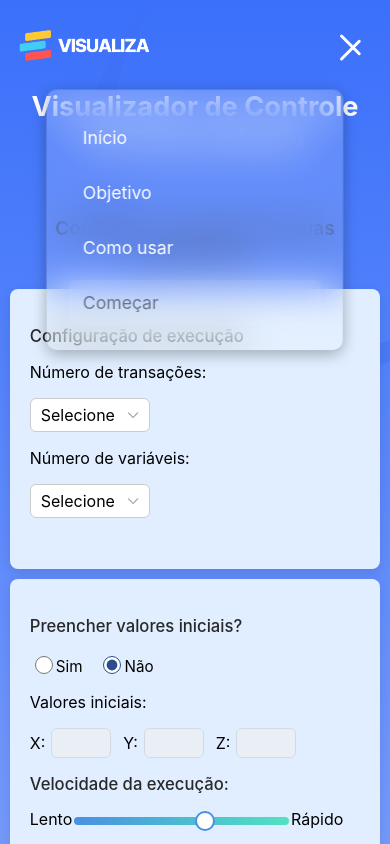
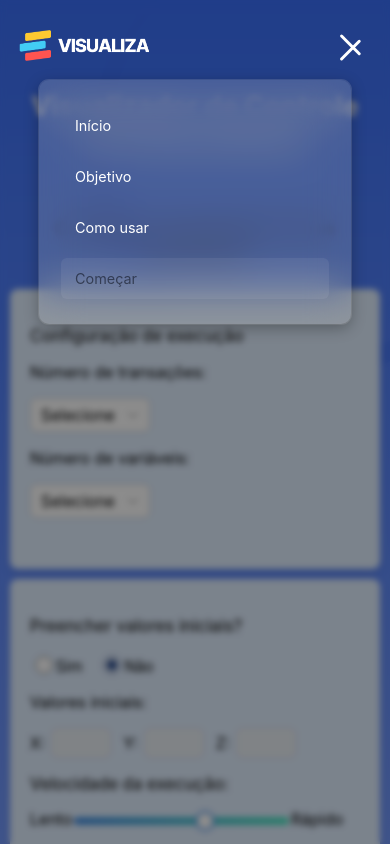
Before and after one commit to Kadu-Santos/controle-concorrencia-app, a React (Create React App) app: page /RunPage in a window 390 px wide. Both pictures are taken after a click on the element 356 px from the left and 47 px from the top of the page. Shown: the top 844 px of the page. Built offline with nearby package versions, Linux system fonts and the light colour scheme.

Commit message:
Adição de botão de volta ao topo, correções no hamburguer da versão mobile.

```diff
--- a/src/components/Navbar/Navbar.css
+++ b/src/components/Navbar/Navbar.css
@@ -11,6 +11,10 @@
   transform: translateX(-50%);
   margin-top: 10px;
   z-index: 20;
+}
+
+.navbar.menu-open {
+  z-index: 60;
 }
 
 /* Logo */
@@ -70,7 +74,8 @@
   flex-direction: column;
   gap: 6px;
   cursor: pointer;
-  z-index: 60; /* Para ficar acima do overlay */
+  z-index: 60;
+  /* Para ficar acima do overlay */
 }
 
 .hamburger span {
@@ -111,11 +116,12 @@
 .mobile-overlay.open {
   opacity: 1;
   pointer-events: auto;
+  z-index: 40;
 }
 
 /* Caixa principal do menu */
 .mobile-menu {
-  position: absolute;
+  position: fixed;
   top: 80px;
   right: 20px;
   width: 50%;
@@ -128,8 +134,8 @@
 
   border-radius: 10px;
   box-shadow:
-      0 4px 15px rgba(0, 0, 0, 0.3),
-      0 0 0 1px rgba(255, 255, 255, 0.15);
+    0 4px 15px rgba(0, 0, 0, 0.3),
+    0 0 0 1px rgba(255, 255, 255, 0.15);
 
   transform: translateY(-10px) scale(0.96);
   opacity: 0;
@@ -210,6 +216,10 @@
   .logo-image {
     width: 150px;
   }
+
+  .mobile-menu li {
+    font-size: 1rem;
+  }
 }
 
 /* Celulares pequenos */
@@ -223,4 +233,8 @@
     width: 80%;
     right: 10%;
   }
+
+  .mobile-menu li {
+    font-size: 0.9rem;
+  }
 }
--- a/src/components/Navbar/Navbar.js
+++ b/src/components/Navbar/Navbar.js
@@ -19,7 +19,27 @@ function Navbar() {
   };
 
   return (
-    <nav className="navbar">
+    <>
+      <div
+        className={`mobile-overlay ${open ? "open" : ""}`}
+        onClick={() => setOpen(false)}
+      ></div>
+
+      {/* Menu Mobile */}
+      <div className={`mobile-menu ${open ? "open" : ""}`}>
+        <li onClick={() => { navigate('/'); setOpen(false); }}>Início</li>
+        <li onClick={() => { scrollToSection('objetivo'); setOpen(false); }}>Objetivo</li>
+        <li onClick={() => { scrollToSection('como-usar'); setOpen(false); }}>Como usar</li>
+        <li
+          onClick={() => !isRunPage && navigate('/RunPage')}
+          id="destaque"
+          className={isRunPage ? "disabled" : ""}
+        >
+          Começar
+        </li>
+      </div>
+
+      <nav className={`navbar ${open ? "menu-open" : ""}`}>
 
         {/* Logo */}
         <div className="navbar-logo" onClick={() => navigate('/')}>
@@ -49,21 +69,8 @@ function Navbar() {
           <span></span>
           <span></span>
         </div>
-
-      {/* Menu Mobile */}
-      <div className={`mobile-menu ${open ? "open" : ""}`}>
-        <li onClick={() => navigate('/')}>Início</li>
-        <li onClick={() => scrollToSection('objetivo')}>Objetivo</li>
-        <li onClick={() => scrollToSection('como-usar')}>Como usar</li>
-        <li
-          onClick={() => !isRunPage && navigate('/RunPage')}
-          id="destaque"
-          className={isRunPage ? "disabled" : ""}
-        >
-          Começar
-        </li>
-      </div>
       </nav>
+    </>
   );
 }
 
--- a/src/screens/Home/HomeScreen.css
+++ b/src/screens/Home/HomeScreen.css
@@ -9,6 +9,36 @@
 .home-container {
   width: 90%;
   margin: auto;
+}
+
+.back-to-top-button {
+  position: fixed;
+  right: 28px;
+  bottom: 28px;
+  z-index: 20;
+  width: 52px;
+  height: 52px;
+  border: none;
+  border-radius: 50%;
+  background: #0056d6;
+  color: #ffffff;
+  display: flex;
+  align-items: center;
+  justify-content: center;
+  cursor: pointer;
+  box-shadow: 0 8px 20px rgba(0, 86, 214, 0.3);
+  transition: transform 0.2s ease, background 0.2s ease, box-shadow 0.2s ease;
+}
+
+.back-to-top-button:hover {
+  background: #0044aa;
+  box-shadow: 0 10px 24px rgba(0, 86, 214, 0.38);
+  transform: translateY(-3px);
+}
+
+.back-to-top-button:focus-visible {
+  outline: 3px solid rgba(0, 86, 214, 0.25);
+  outline-offset: 4px;
 }
 
 /* ==============================
@@ -501,6 +531,13 @@
     line-height: 36px;
   }
 
+  .back-to-top-button {
+    right: 18px;
+    bottom: 18px;
+    width: 46px;
+    height: 46px;
+  }
+
   .step-media img {
     max-width: 220px;
   }
--- a/src/screens/Home/HomeScreen.js
+++ b/src/screens/Home/HomeScreen.js
@@ -1,5 +1,6 @@
 // HomeScreen.jsx
-import React from "react";
+import React, { useEffect, useState } from "react";
+import { ArrowUp } from "lucide-react";
 import { useNavigate } from "react-router-dom";
 import "./HomeScreen.css";
 import ButtonC from "../../components/button/ButtonC";
@@ -12,8 +13,27 @@ import Imagem from "../../assets/img.png";
 
 function HomeScreen() {
   const navigate = useNavigate();
+  const [showBackToTop, setShowBackToTop] = useState(false);
+
   const goRunPage = () => {
     navigate("/RunPage");
+  };
+
+  useEffect(() => {
+    const handleScroll = () => {
+      setShowBackToTop(window.scrollY > 500);
+    };
+
+    window.addEventListener("scroll", handleScroll);
+    handleScroll();
+
+    return () => {
+      window.removeEventListener("scroll", handleScroll);
+    };
+  }, []);
+
+  const scrollToTop = () => {
+    window.scrollTo({ top: 0, behavior: "smooth" });
   };
 
   return (
@@ -222,6 +242,17 @@ O bloqueio de escrita (Write Lock) garante exclusividade, impedindo que outras t
       </div>
 
       <Footer />
+      {showBackToTop && (
+        <button
+          type="button"
+          className="back-to-top-button"
+          onClick={scrollToTop}
+          aria-label="Voltar ao topo"
+          title="Voltar ao topo"
+        >
+          <ArrowUp size={24} strokeWidth={2.5} />
+        </button>
+      )}
     </div>
     </div >
   );
```
Lines whose indentation alone changed are shown as unchanged.
